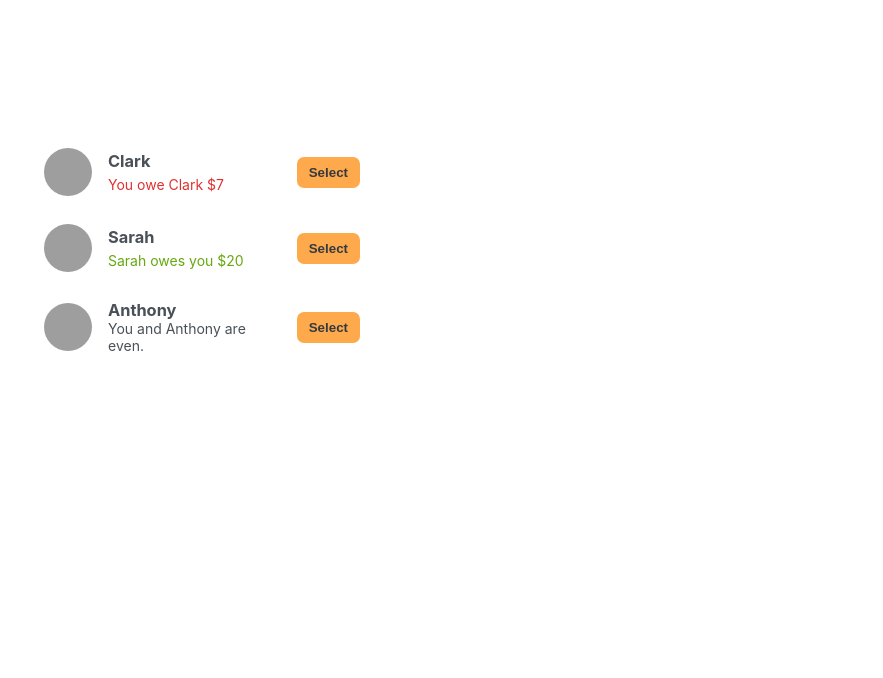
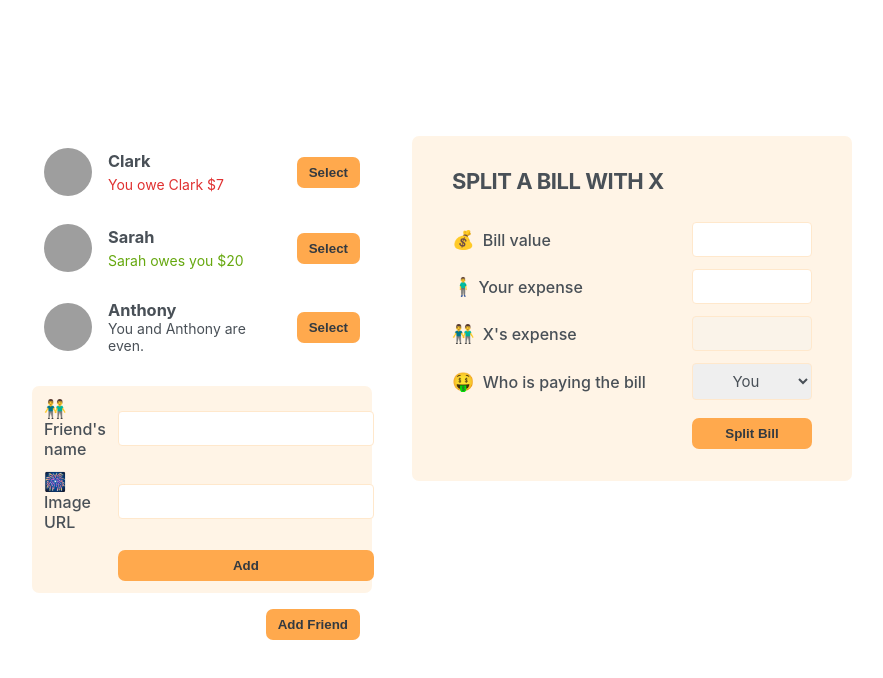
Before and after one commit to prime-mcgowan/eat-n-split, a React (Create React App) app: page / in a window 1280 px wide. Shown: the top 678 px of the page, without its empty margins (198-1081 px from the left). Built offline with nearby package versions, Linux system fonts and the light colour scheme; grey boxes are pictures that could not be loaded.

Commit message:
static form written and working

```diff
--- a/src/App.js
+++ b/src/App.js
@@ -1,3 +1,5 @@
+import { Form } from "react-router-dom";
+
 // * Array of objects
 const initialFriends = [
   {
@@ -25,7 +27,10 @@
     <div className="app">
       <div className="sidebar">
         <FriendsList />
+        <FormAddFriend />
+        <Button>Add Friend</Button>
       </div>
+      <FormSplitBill />
     </div>
   );
 }
@@ -61,7 +66,51 @@
       )}
 
       {friend.balance === 0 && <p>You and {friend.name} are even.</p>}
-      <button className="button">Select</button>
+
+      <Button>Select</Button>
     </li>
   );
 }
+
+function Button({ children }) {
+  return <button className="button">{children}</button>;
+}
+
+function FormAddFriend() {
+  return (
+    <form className="form-add-friend">
+      <label>👬 Friend's name</label>
+      <input type="text" />
+
+      <label>🎆 Image URL</label>
+      <input type="text" />
+
+      <Button>Add</Button>
+    </form>
+  );
+}
+
+function FormSplitBill() {
+  return (
+    <form className="form-split-bill">
+      <h2>Split a bill with X</h2>
+
+      <label>💰 Bill value</label>
+      <input type="text" />
+
+      <label>🧍‍♂️Your expense</label>
+      <input type="text" />
+
+      <label>👬 X's expense</label>
+      <input type="text" disabled />
+
+      <label>🤑 Who is paying the bill</label>
+      <select>
+        <option value="user">You</option>
+        <option value="friend">Friend</option>
+      </select>
+
+      <Button>Split Bill</Button>
+    </form>
+  );
+}
```
